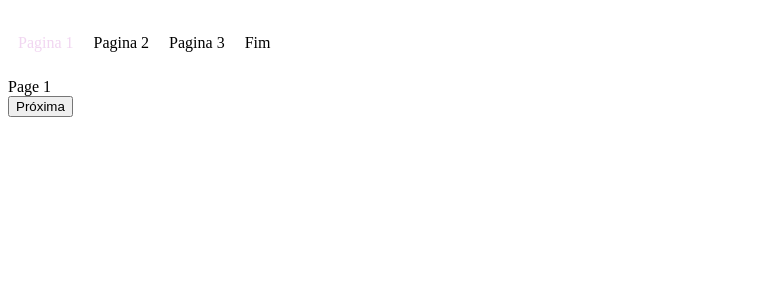
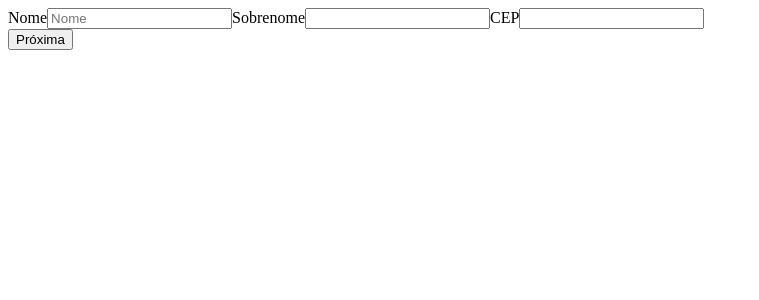
Before and after one commit to wagnerww/Fun-React-TS, a React (Create React App) app in the folder wizard-form-example/: page / in a window 1280 px wide. Shown: the top 300 px of the page, without its empty margins (0-759 px from the left). Built offline with nearby package versions, Linux system fonts and the light colour scheme.

Commit message:
chore: wizard com setfield

```diff
--- a/wizard-form-example/src/App.tsx
+++ b/wizard-form-example/src/App.tsx
@@ -1,11 +1,11 @@
 import React from "react";
 
-import Wizard from "./components/wizard";
+import UsuarioCadastro from "./pages/usuarioCadastro";
 
 const App: React.FC = () => {
   return (
     <div>
-      <Wizard />
+      <UsuarioCadastro />
     </div>
   );
 };
--- /dev/null
+++ b/wizard-form-example/src/components/wizardForm/index.tsx
@@ -0,0 +1,83 @@
+import React, { useState, ReactNode, ReactElement } from "react";
+import { Formik, FormikActions } from "formik";
+import { IUsuario } from "../../models/interfaces/usuario.interface";
+import {
+  IPageDetails,
+  IPage,
+  TswitchPage
+} from "../../models/interfaces/wizardForm";
+
+interface TESTE {
+  Page: JSX.Element;
+}
+
+interface IProps {
+  children: JSX.Element[];
+  initialValueForm: IUsuario;
+  pagesSteps: IPageDetails[];
+  onSubmitForm: Function;
+}
+
+export default function WizardForm({
+  children,
+  initialValueForm,
+  pagesSteps,
+  onSubmitForm
+}: IProps): JSX.Element {
+  const [page, setPage] = useState<IPage>({ pageActual: 0, pages: pagesSteps });
+
+  function switchPage(pageSwitch: TswitchPage) {
+    let { pageActual } = page;
+    pageSwitch === TswitchPage.Next ? pageActual++ : pageActual--;
+
+    setPage(state => ({ ...state, pageActual }));
+  }
+  const childrenLength = React.Children.toArray(children).length - 1;
+  const activeChildren = React.Children.toArray(children)[page.pageActual];
+
+  function handleSubmit(values: any, actions: any) {
+    console.log("submit ", values);
+    const isLastPage = page.pageActual === React.Children.count(children) - 1;
+    if (isLastPage) {
+      return onSubmitForm(values, actions);
+    } else {
+      /*this.next(values);
+      bag.setSubmitting(false);*/
+    }
+  }
+
+  return (
+    <div>
+      <Formik
+        initialValues={initialValueForm}
+        enableReinitialize={false}
+        onSubmit={handleSubmit}
+        render={({
+          values,
+          handleSubmit,
+          isSubmitting,
+          handleChange,
+          setFieldValue
+        }) => (
+          <form onSubmit={handleSubmit}>
+            {activeChildren}
+
+            <div>
+              {page.pageActual > 0 && (
+                <button onClick={() => switchPage(TswitchPage.Previous)}>
+                  Anterior
+                </button>
+              )}
+              {page.pageActual < childrenLength && (
+                <button onClick={() => switchPage(TswitchPage.Next)}>
+                  Próxima
+                </button>
+              )}
+              {page.pageActual === childrenLength && <button>Finalizar</button>}
+            </div>
+          </form>
+        )}
+      ></Formik>
+    </div>
+  );
+}
--- /dev/null
+++ b/wizard-form-example/src/models/interfaces/wizardForm.ts
@@ -0,0 +1,14 @@
+export interface IPageDetails {
+  page: number;
+  pageDescription: string;
+}
+
+export interface IPage {
+  pageActual: number;
+  pages: IPageDetails[];
+}
+
+export enum TswitchPage {
+  Next = 1,
+  Previous = 2
+}
--- /dev/null
+++ b/wizard-form-example/src/pages/usuarioCadastro/index.tsx
@@ -0,0 +1,66 @@
+import React from "react";
+import WizardForm from "../../components/wizardForm";
+import { IUsuario } from "../../models/interfaces/usuario.interface";
+import { IPageDetails } from "../../models/interfaces/wizardForm";
+import { Field, FormikValues, FormikActions, FieldProps } from "formik";
+
+const pagesSteps: IPageDetails[] = [
+  { page: 0, pageDescription: "Pagina 1" },
+  { page: 0, pageDescription: "FIM" }
+];
+
+const INITIAL_VALUES: IUsuario = {
+  email: "",
+  idade: 0,
+  nome: "",
+  sobrenome: "",
+  cep: ""
+};
+
+export default function UsuarioCadastro(): JSX.Element {
+  function onSubmit(
+    values: FormikValues,
+    actions: FormikActions<FormikValues>
+  ) {
+    console.log(actions);
+    console.log(JSON.stringify(values, null, 2));
+  }
+
+  return (
+    <WizardForm
+      pagesSteps={pagesSteps}
+      initialValueForm={INITIAL_VALUES}
+      onSubmitForm={onSubmit}
+    >
+      <div>
+        <label htmlFor="nome">Nome</label>
+        <Field name="nome" component="input" type="text" placeholder="Nome" />
+        <label htmlFor="sobrenome">Sobrenome</label>
+        <Field
+          render={({ form }: FieldProps<IUsuario>) => (
+            <input
+              name="sobrenome"
+              type="text"
+              onBlur={() => {
+                form.setFieldValue("cep", "98910-000");
+              }}
+            />
+          )}
+        />
+        <label htmlFor="cep">CEP</label>
+        <Field name="cep" type="text"></Field>
+      </div>
+      <div>
+        <label htmlFor="email">Email</label>
+        <Field name="email" component="input" type="text" placeholder="Email" />
+        <label htmlFor="sobrenome">Idade</label>
+        <Field
+          name="idade"
+          component="input"
+          type="number"
+          placeholder="Idade"
+        />
+      </div>
+    </WizardForm>
+  );
+}
```
Also changed, not shown: wizard-form-example/src/models/interfaces/usuario.interface.ts (added, +7 -0 lines).
